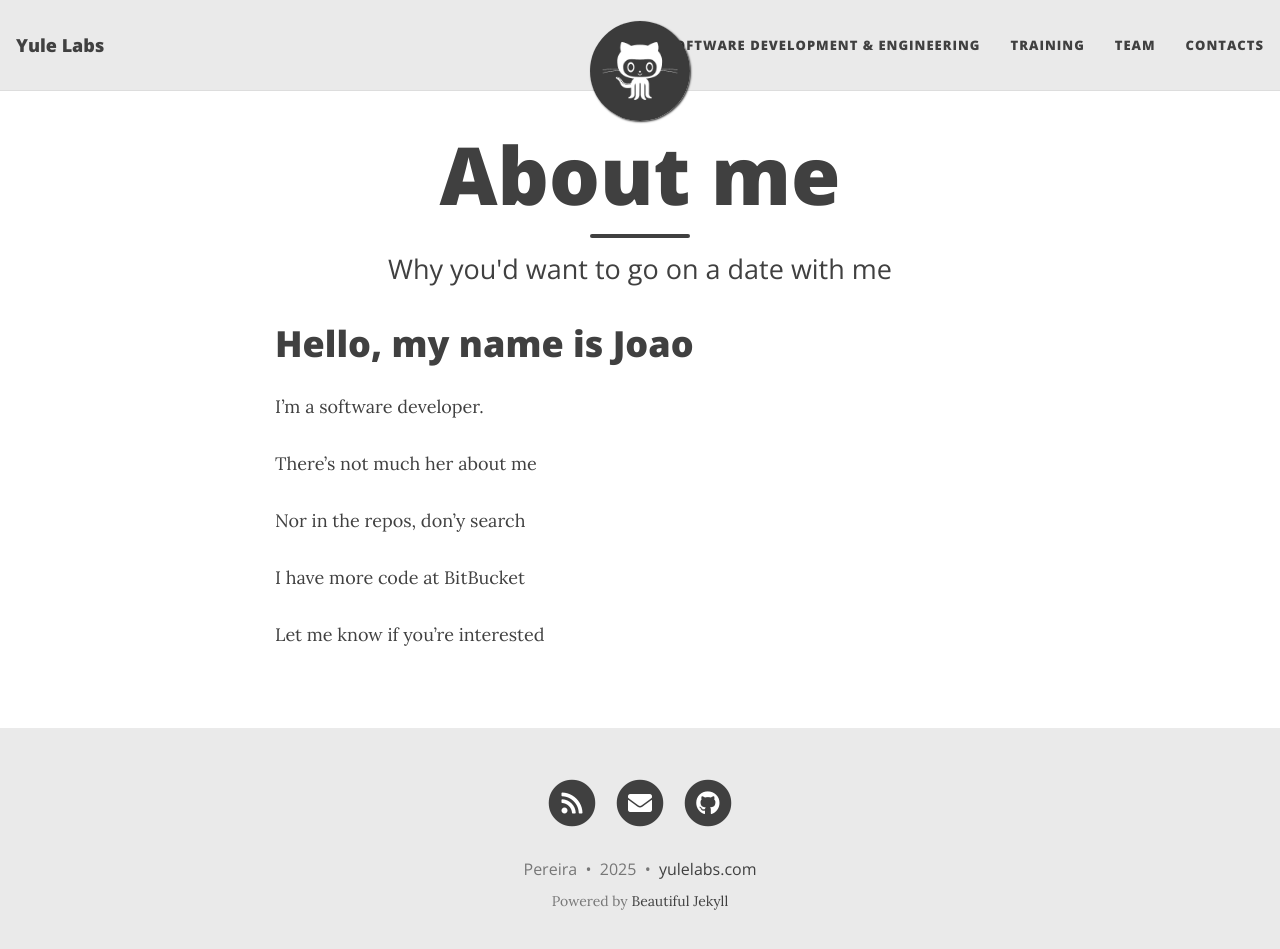
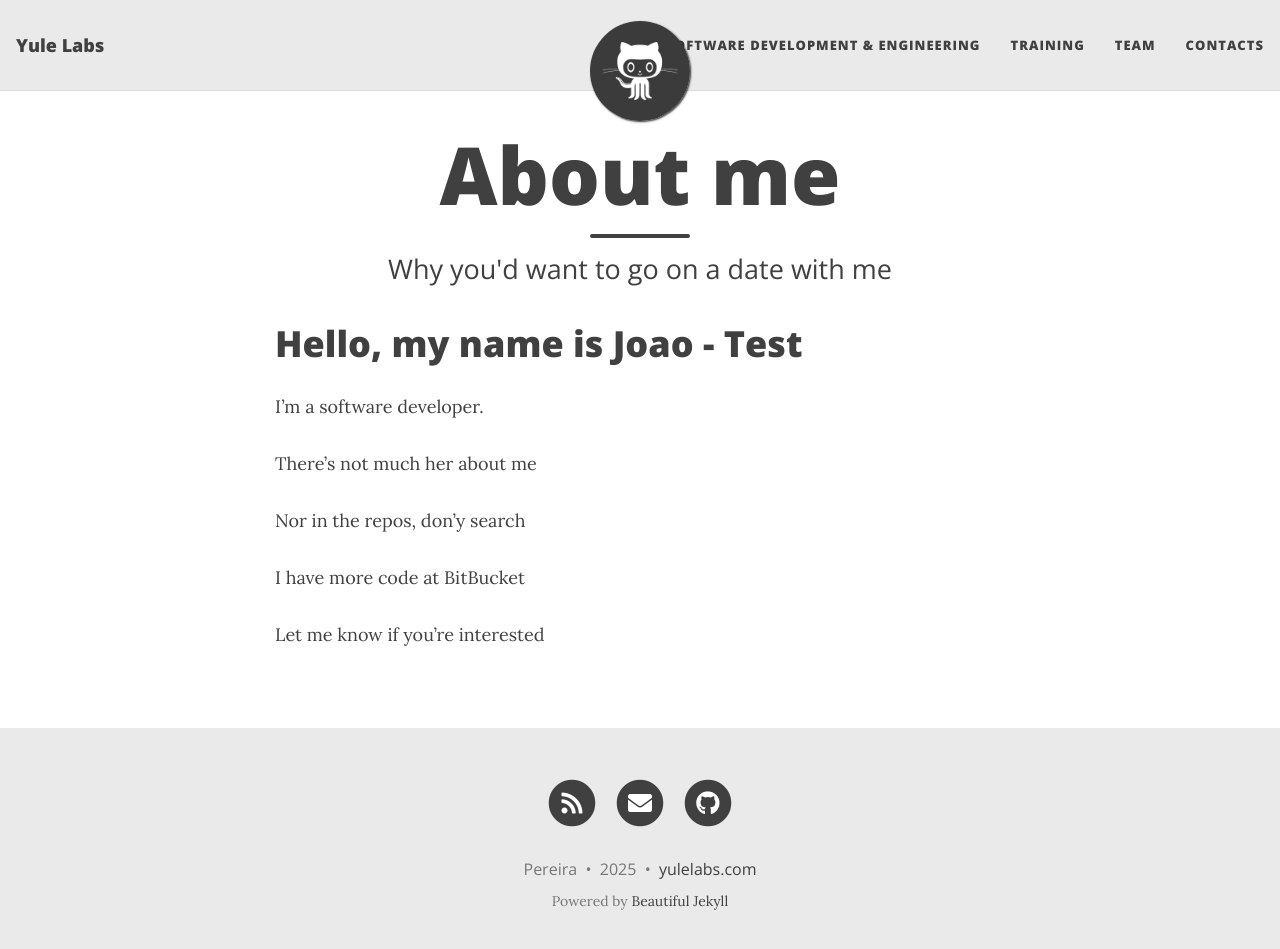
Before and after one commit to yulelabs/yulelabs.github.io, a Jekyll site: the page built from Software-Engineers-For-Hire.md, in a window 1280 px wide and 962 px high. Shown: the top 949 px of the window. Built offline with Jekyll 4.4.1, drawn with Linux system fonts in a browser that asks for light colours; nearby versions of some CDN libraries.

Commit message:
Update Software-Engineers-For-Hire.md

```diff
--- a/Software-Engineers-For-Hire.md
+++ b/Software-Engineers-For-Hire.md
@@ -4,7 +4,7 @@ title: About me
 subtitle: Why you'd want to go on a date with me
 ---
 
-# Hello, my name is Joao
+# Hello, my name is Joao - Test
 I'm a software developer.
 
 There's not much her about me
```
